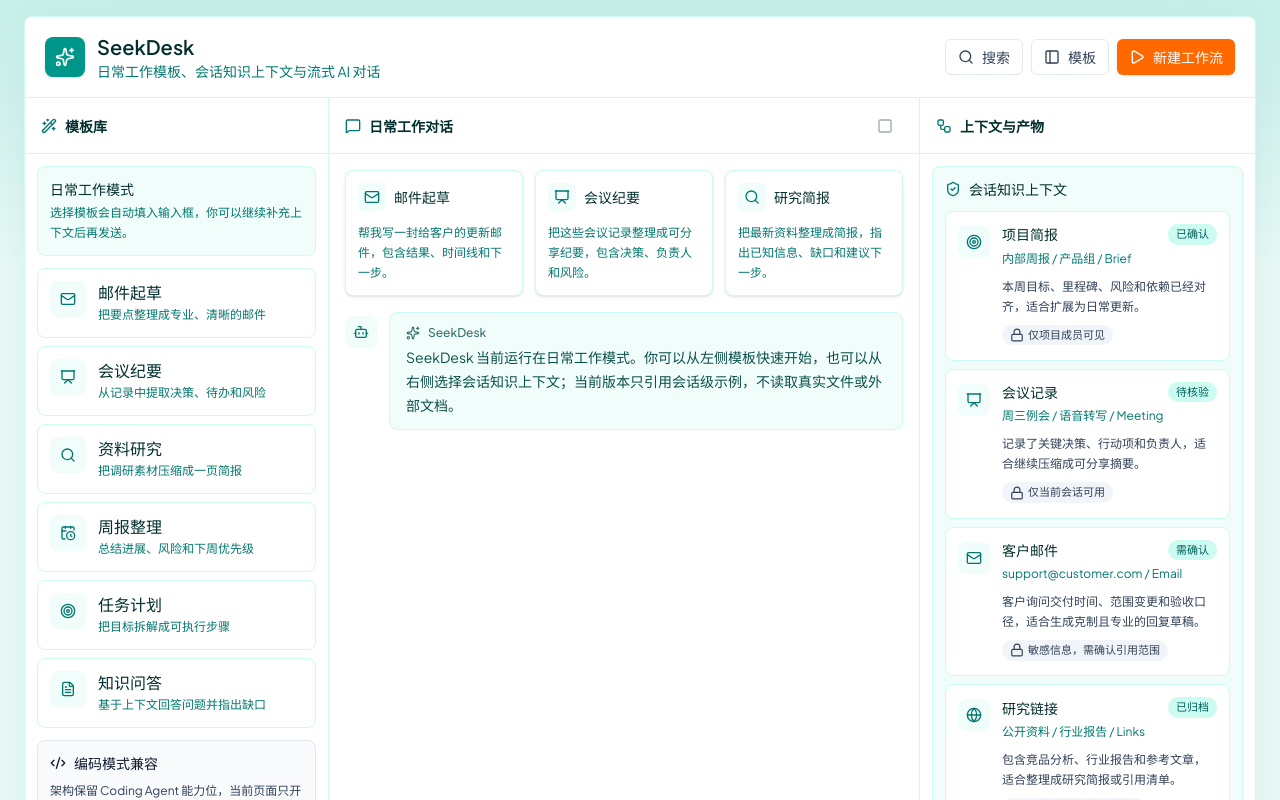
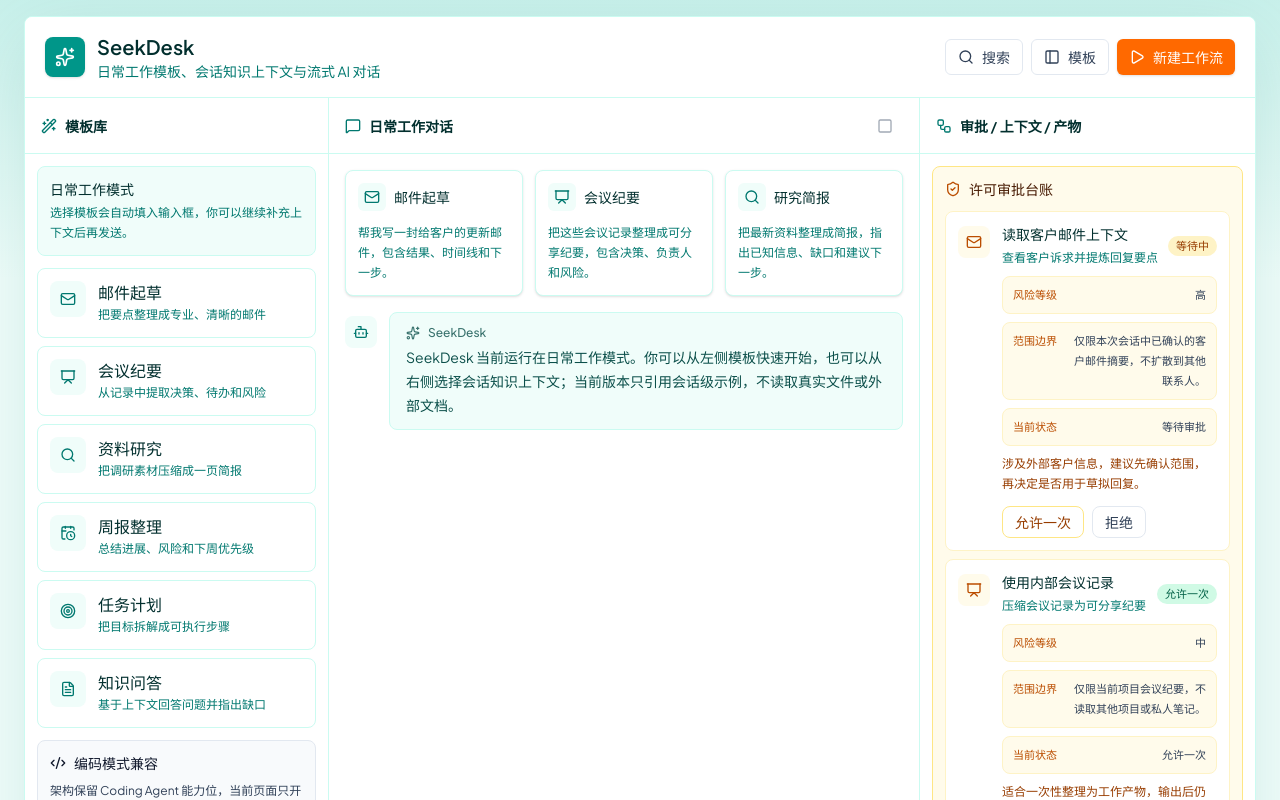
Before and after one commit to JimHanss/SeekDesk, a Next.js app in the folder apps/web/: page / in a window 1280 px wide. Shown: the top 800 px of the page. Built offline with nearby package versions, Linux system fonts and the light colour scheme; no server answers.

Commit message:
feat(web): add approval workflow foundation

```diff
--- a/apps/web/src/app/page.tsx
+++ b/apps/web/src/app/page.tsx
@@ -66,6 +66,20 @@ interface ContextItem {
   summary: string;
   privacy: string;
   prompt: string;
+  icon: LucideIcon;
+}
+
+type ApprovalStatus = "waiting" | "allowed_once" | "denied" | "blocked";
+type ApprovalRisk = "低" | "中" | "高" | "极高";
+
+interface ApprovalRequestItem {
+  id: string;
+  title: string;
+  requestedAction: string;
+  scope: string;
+  risk: ApprovalRisk;
+  status: ApprovalStatus;
+  detail: string;
   icon: LucideIcon;
 }
 
@@ -223,12 +237,59 @@ const initialMessages: ChatMessage[] = [
   }
 ];
 
+const initialApprovalRequests: ApprovalRequestItem[] = [
+  {
+    id: "read-customer-email",
+    title: "读取客户邮件上下文",
+    requestedAction: "查看客户诉求并提炼回复要点",
+    scope: "仅限本次会话中已确认的客户邮件摘要，不扩散到其他联系人。",
+    risk: "高",
+    status: "waiting",
+    detail:
+      "涉及外部客户信息，建议先确认范围，再决定是否用于草拟回复。",
+    icon: Mail
+  },
+  {
+    id: "use-meeting-notes",
+    title: "使用内部会议记录",
+    requestedAction: "压缩会议记录为可分享纪要",
+    scope: "仅限当前项目会议纪要，不读取其他项目或私人笔记。",
+    risk: "中",
+    status: "allowed_once",
+    detail: "适合一次性整理为工作产物，输出后仍保留可回溯说明。",
+    icon: Presentation
+  },
+  {
+    id: "draft-external-reply",
+    title: "起草外部回复",
+    requestedAction: "生成可发送给客户的专业草稿",
+    scope: "仅使用已批准上下文，不触发外部发送或自动化动作。",
+    risk: "极高",
+    status: "blocked",
+    detail: "一旦进入外发语境，需要明确授权边界，避免误发敏感信息。",
+    icon: AlertCircle
+  },
+  {
+    id: "schedule-follow-up",
+    title: "安排日历跟进",
+    requestedAction: "为后续沟通创建跟进提醒",
+    scope: "仅生成日历建议，不直接访问真实日历或联系人列表。",
+    risk: "低",
+    status: "denied",
+    detail: "可以保留为手动执行建议，但当前不做自动排程。",
+    icon: CalendarClock
+  }
+];
+
 export default function Page() {
   const [messages, setMessages] = useState<ChatMessage[]>(initialMessages);
   const [input, setInput] = useState("");
   const [status, setStatus] = useState<ChatStatus>("idle");
   const [error, setError] = useState<string | null>(null);
   const [selectedContextId, setSelectedContextId] = useState<string | null>(null);
+  const [approvalRequests, setApprovalRequests] = useState<ApprovalRequestItem[]>(
+    initialApprovalRequests
+  );
   const abortRef = useRef<AbortController | null>(null);
   const inputRef = useRef<HTMLInputElement | null>(null);
 
@@ -353,6 +414,17 @@ export default function Page() {
   function useContextItem(item: ContextItem) {
     setSelectedContextId(item.id);
     applyPrompt(item.prompt);
+  }
+
+  function updateApprovalStatus(
+    approvalId: string,
+    nextStatus: Exclude<ApprovalStatus, "waiting">
+  ) {
+    setApprovalRequests((current) =>
+      current.map((item) =>
+        item.id === approvalId ? { ...item, status: nextStatus } : item
+      )
+    );
   }
 
   return (
@@ -544,9 +616,81 @@ export default function Page() {
           <aside className="border-t border-teal-100 bg-white lg:border-l lg:border-t-0">
             <PanelHeader
               icon={<Workflow className="size-4" aria-hidden="true" />}
-              title="上下文与产物"
+              title="审批 / 上下文 / 产物"
             />
             <div className="space-y-4 px-3 pb-4 pt-3">
+              <div className="rounded-[8px] border border-amber-200 bg-amber-50 p-3">
+                <div className="mb-3 flex items-center gap-2 text-sm font-medium text-amber-950">
+                  <ShieldCheck className="size-4 text-amber-700" aria-hidden="true" />
+                  许可审批台账
+                </div>
+                <div className="space-y-2">
+                  {approvalRequests.map((request) => {
+                    const Icon = request.icon;
+
+                    return (
+                      <div
+                        key={request.id}
+                        className="rounded-[8px] border border-amber-100 bg-white px-3 py-3"
+                      >
+                        <div className="flex items-start gap-3">
+                          <span className="mt-0.5 grid size-8 shrink-0 place-items-center rounded-[8px] bg-amber-50 text-amber-700">
+                            <Icon className="size-4" aria-hidden="true" />
+                          </span>
+                          <div className="min-w-0 flex-1">
+                            <div className="flex flex-wrap items-center justify-between gap-2">
+                              <div className="min-w-0">
+                                <div className="truncate text-sm font-medium text-teal-950">
+                                  {request.title}
+                                </div>
+                                <div className="mt-1 text-xs leading-5 text-teal-700">
+                                  {request.requestedAction}
+                                </div>
+                              </div>
+                              <StatusPill status={request.status} />
+                            </div>
+
+                            <div className="mt-2 grid gap-2 text-xs leading-5 text-slate-700">
+                              <InfoRow label="风险等级" value={request.risk} />
+                              <InfoRow label="范围边界" value={request.scope} />
+                              <InfoRow label="当前状态" value={approvalStatusLabel(request.status)} />
+                            </div>
+
+                            <p className="mt-2 text-xs leading-5 text-amber-800">
+                              {request.detail}
+                            </p>
+
+                            <div className="mt-3 flex flex-wrap gap-2">
+                              <Button
+                                size="sm"
+                                variant="secondary"
+                                className="h-8 rounded-[8px] border-amber-200 bg-white text-amber-800 hover:bg-amber-50"
+                                onClick={() =>
+                                  updateApprovalStatus(request.id, "allowed_once")
+                                }
+                              >
+                                允许一次
+                              </Button>
+                              <Button
+                                size="sm"
+                                variant="secondary"
+                                className="h-8 rounded-[8px] border-slate-200 bg-white text-slate-700 hover:bg-slate-50"
+                                onClick={() => updateApprovalStatus(request.id, "denied")}
+                              >
+                                拒绝
+                              </Button>
+                            </div>
+                          </div>
+                        </div>
+                      </div>
+                    );
+                  })}
+                </div>
+                <p className="mt-3 text-xs leading-5 text-amber-800">
+                  这里只做本地状态流转，不会触发真实邮件、日历或外部系统操作。
+                </p>
+              </div>
+
               <div className="rounded-[8px] border border-teal-100 bg-teal-50 p-3">
                 <div className="mb-3 flex items-center gap-2 text-sm font-medium text-teal-950">
                   <ShieldCheck className="size-4 text-teal-700" aria-hidden="true" />
@@ -648,6 +792,7 @@ export default function Page() {
                   <StatusRow label="当前模式" value="daily_work" />
                   <StatusRow label="对话传输" value="Streaming" />
                   <StatusRow label="上下文来源" value="会话级预览" />
+                  <StatusRow label="审批请求" value={`${approvalRequests.length} 项`} />
                 </div>
               </div>
 
@@ -757,6 +902,30 @@ function PromptCard({
   );
 }
 
+function StatusPill({ status }: { status: ApprovalStatus }) {
+  const config = approvalStatusConfig(status);
+
+  return (
+    <span
+      className={cn(
+        "shrink-0 rounded-[999px] px-2 py-0.5 text-[11px] font-medium",
+        config.className
+      )}
+    >
+      {config.label}
+    </span>
+  );
+}
+
+function InfoRow({ label, value }: { label: string; value: string }) {
+  return (
+    <div className="flex items-start justify-between gap-3 rounded-[8px] border border-amber-100 bg-amber-50 px-2.5 py-2">
+      <span className="shrink-0 text-[11px] font-medium text-amber-700">{label}</span>
+      <span className="min-w-0 text-right text-[11px] text-slate-700">{value}</span>
+    </div>
+  );
+}
+
 function StatusRow({ label, value }: { label: string; value: string }) {
   return (
     <div className="flex items-center justify-between gap-4 rounded-[8px] border border-teal-100 bg-teal-50 px-3 py-2">
@@ -779,6 +948,44 @@ function statusLabel(status: ChatStatus) {
   }
 }
 
+function approvalStatusLabel(status: ApprovalStatus) {
+  switch (status) {
+    case "waiting":
+      return "等待审批";
+    case "allowed_once":
+      return "允许一次";
+    case "denied":
+      return "拒绝";
+    case "blocked":
+      return "阻断";
+  }
+}
+
+function approvalStatusConfig(status: ApprovalStatus) {
+  switch (status) {
+    case "waiting":
+      return {
+        label: "等待中",
+        className: "bg-amber-100 text-amber-800"
+      };
+    case "allowed_once":
+      return {
+        label: "允许一次",
+        className: "bg-emerald-100 text-emerald-800"
+      };
+    case "denied":
+      return {
+        label: "已拒绝",
+        className: "bg-slate-100 text-slate-700"
+      };
+    case "blocked":
+      return {
+        label: "已阻断",
+        className: "bg-red-100 text-red-800"
+      };
+  }
+}
+
 function selectedContextLabel(contextId: string) {
   const item = contextItems.find((entry) => entry.id === contextId);
   return item ? item.title : "未知上下文";
```
